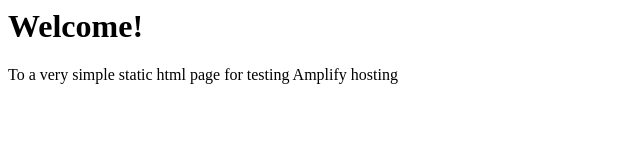
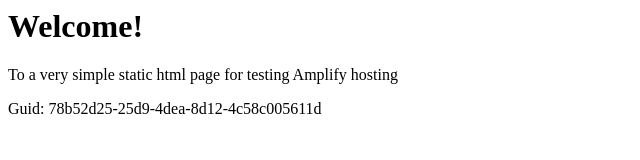
Before and after one commit to aws-aemilia-cmh/Github-PR-Commit-Integration-Test-DoNotTouch-v0-preprod-us-east-2, a website: page src/index.html in a window 1280 px wide. Shown: the whole page, without its empty margins (0-640 px from the left). Drawn offline with Linux system fonts and the light colour scheme.

Commit message:
commit from integ tests

```diff
--- a/src/index.html
+++ b/src/index.html
@@ -1,3 +1,5 @@
+
+
 <html lang="en">
 
 <head>
@@ -10,6 +12,6 @@
 <body>
     <h1>Welcome!</h1>
     <p>To a very simple static html page for testing Amplify hosting</p>
-</body>
+    <p>Guid: 78b52d25-25d9-4dea-8d12-4c58c005611d</p></body>
 
 </html>
```
